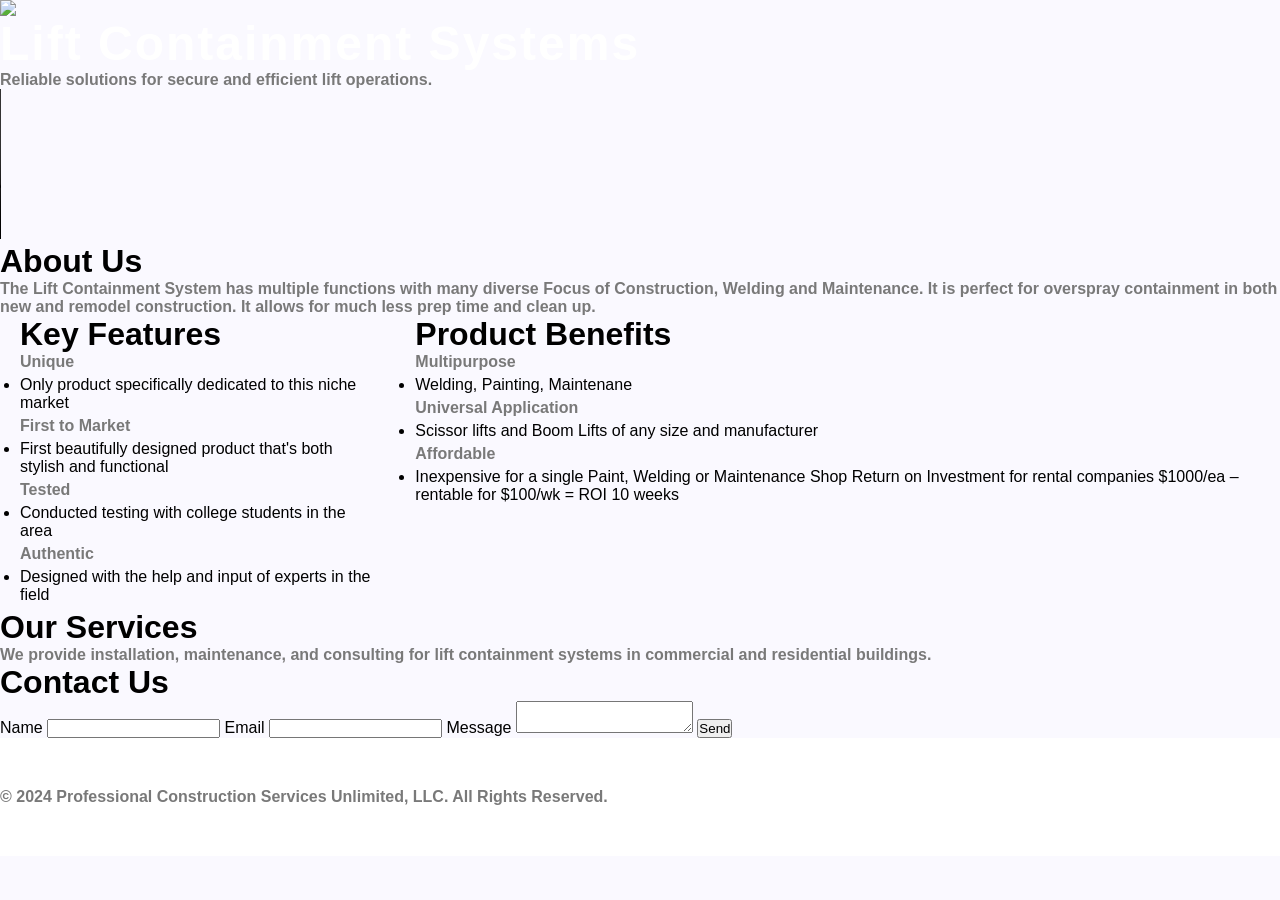
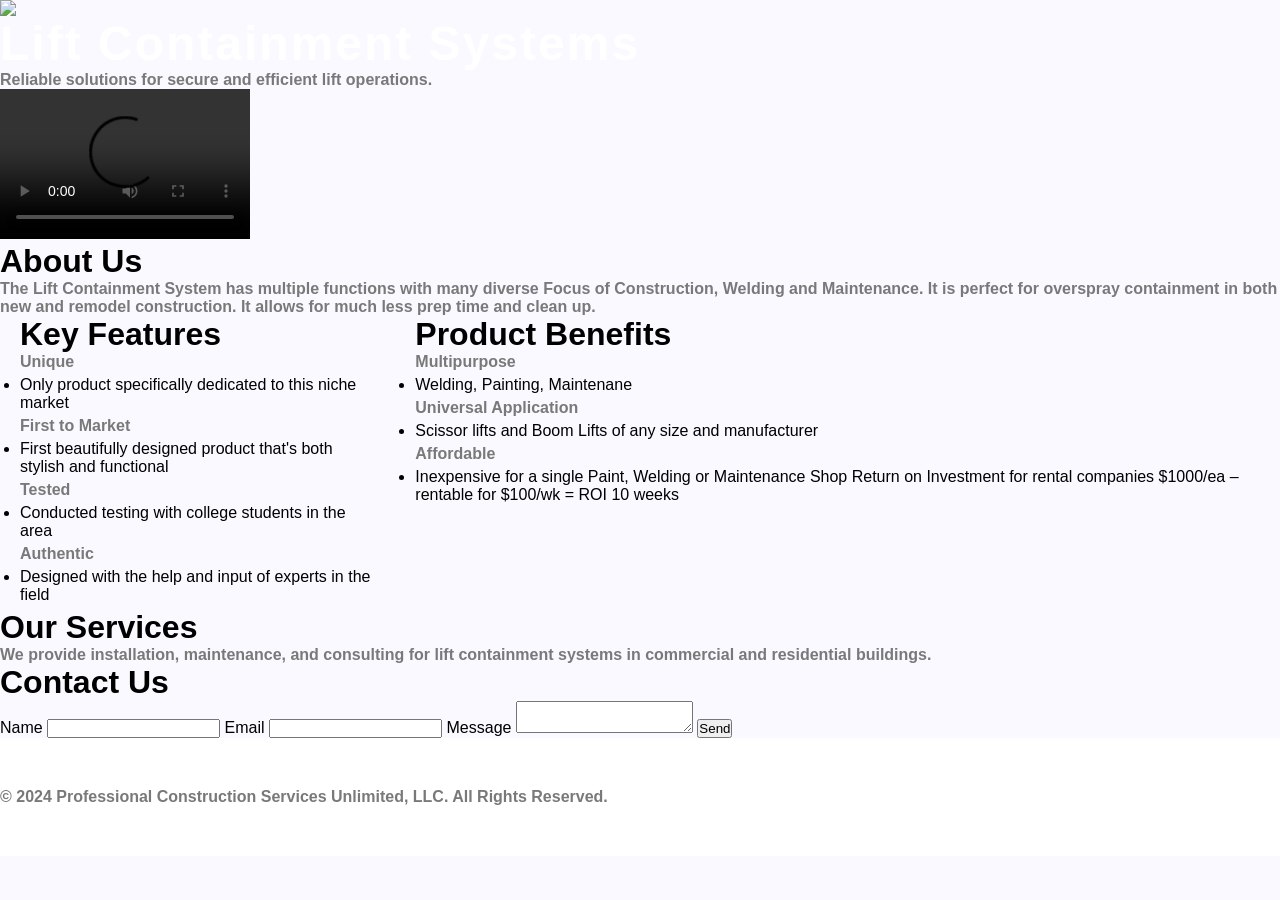

Update print statement from 'Hello' to 'Goodbye'

--- a/public/style.css
+++ b/public/style.css
@@ -1161,6 +1161,47 @@ body.scrolled .floating-video{
   }
 
 }
+
+@media (max-width: 768px) {
+
+  /* STACK LOGO + NAV VERTICALLY */
+  nav.container {
+    flex-direction: column;
+    align-items: center;
+    gap: 10px;
+  }
+
+  /* NAV LIST UNDER LOGO */
+  .nav-links ul {
+    position: static;      /* removes absolute positioning */
+    flex-direction: column;
+    align-items: center;
+    justify-content: center;
+    gap: 12px;             /* smaller spacing */
+    padding: 10px 0;
+    width: 100%;
+  }
+
+  /* MAKE LINKS EASIER TO TAP */
+  .nav-links ul li a {
+    font-size: 14px;
+    padding: 6px 0;
+  }
+
+  /* LOGO CENTERING FIX */
+  .logo {
+    justify-content: center;
+    text-align: center;
+  }
+
+  .logo img {
+    width: 120px; /* optional: shrink logo for mobile */
+  }
+
+  .label span {
+    font-size: 18px;
+  }
+}
 /*html {
   scroll-behavior: smooth;
   scroll-padding-top: 120px;
